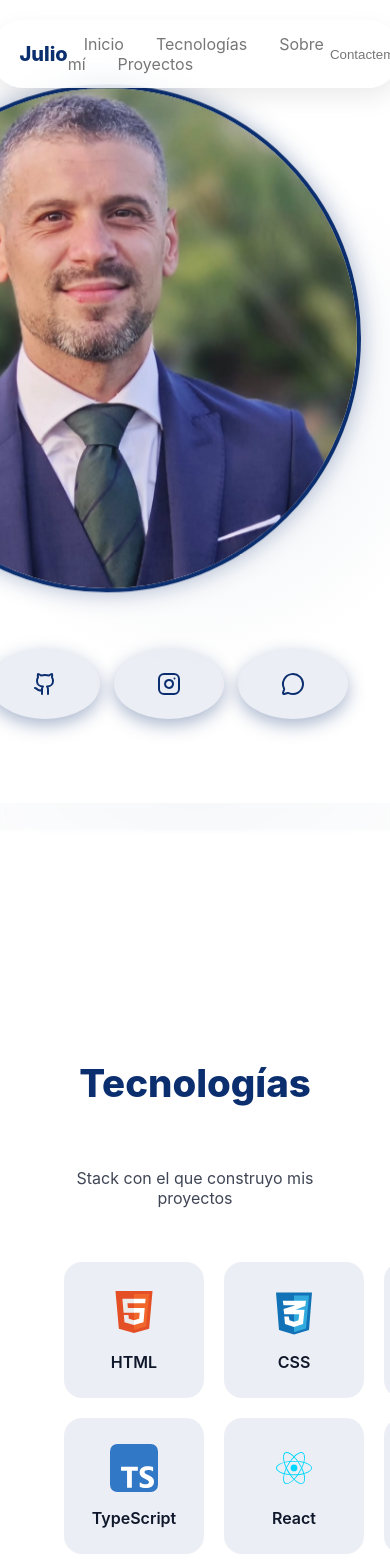
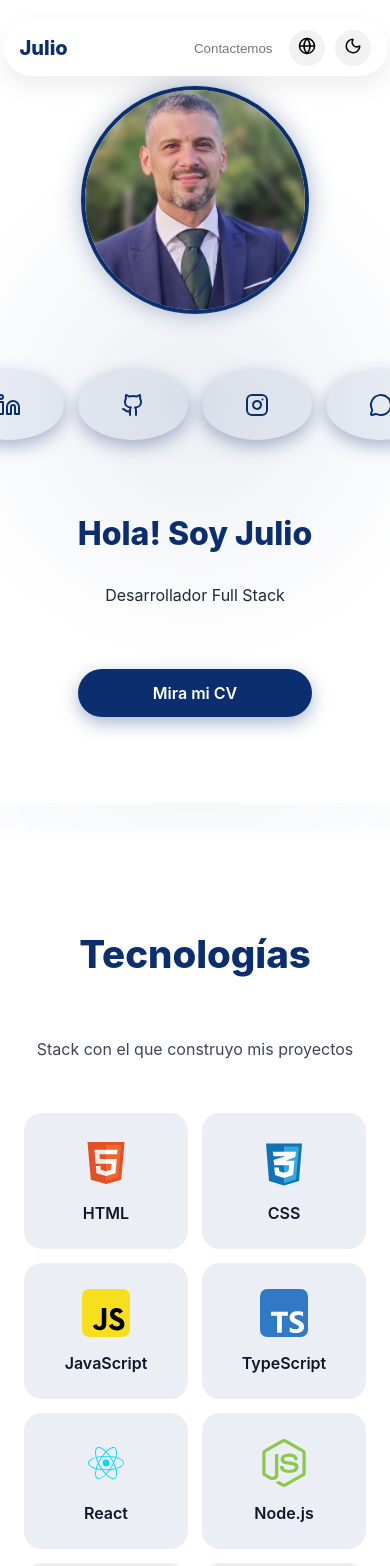
Before and after one commit to juliosm3/portfolio, a React (Vite) app: page / in a window 390 px wide. Shown: the top 1566 px of the page. Built offline with nearby package versions, Linux system fonts and the light colour scheme.

Commit message:
responsive mobile version

```diff
--- a/src/index.css
+++ b/src/index.css
@@ -572,3 +572,71 @@ body.dark .about-card {
 .tech-card:hover img {
   transform: scale(1.12);
 }
+
+/* ================= MOBILE RESPONSIVE ================= */
+@media (max-width: 768px) {
+
+  section {
+    padding: 6rem 1.5rem;
+    min-height: auto;
+  }
+
+  /* NAVBAR */
+  .nav-inner {
+    padding: 10px 16px;
+  }
+
+  .nav-center {
+    display: none;
+  }
+
+  /* HERO */
+  .hero {
+    flex-direction: column;
+    text-align: center;
+    gap: 2rem;
+  }
+
+  .hero-left img {
+    width: 220px;
+    height: 220px;
+  }
+
+  .hero-right h1 {
+    font-size: 2rem;
+  }
+
+  .hero-right p {
+    font-size: 1rem;
+  }
+
+  /* ABOUT */
+  .about-card {
+    grid-template-columns: 1fr;
+    padding: 30px;
+    gap: 24px;
+  }
+
+  .about-left h2 {
+    font-size: 2rem;
+  }
+
+  .about-right {
+    grid-template-columns: repeat(3, 1fr);
+  }
+
+  /* TECH */
+  .tech-grid {
+    grid-template-columns: repeat(2, 1fr);
+    gap: 14px;
+  }
+
+  /* CONTACT */
+  .contact-form {
+    max-width: 100%;
+  }
+
+  .contact h2 {
+    font-size: 2rem;
+  }
+}
```
Also changed, not shown: 1 other file (tests, documents, lock files or other folders).
